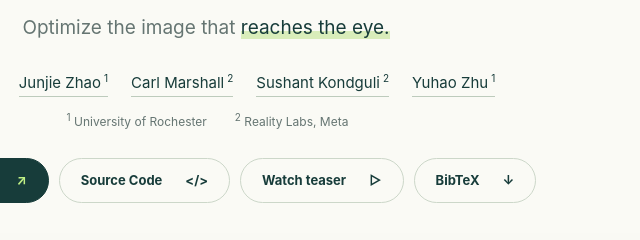
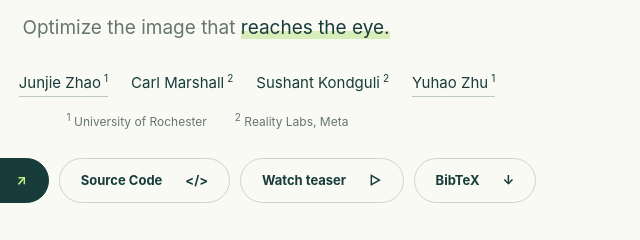
Before and after one commit to linwk20/ControlGS-Web, a plain HTML site: page index.html in a window 1280 px wide. Shown: the part 389-629 px from the top of the page, 434-1074 px from the left. Drawn offline with Linux system fonts and the light colour scheme.

Commit message:
Match PowerGS author links and retain Junjie ORCID

```diff
--- a/index.html
+++ b/index.html
@@ -16,7 +16,7 @@
   <div class="eyebrow"><span class="dot"></span> SIGGRAPH ASIA 2026 <span class="divider">/</span> RESEARCH PROJECT</div>
   <h1>Control<span>GS</span><small>Conditioning Neural Gaussians for<br class="desktop"> Downstream-Processing–Aware XR Rendering</small></h1>
   <p class="hero-line">Optimize the image that <em>reaches the eye.</em></p>
-  <div class="authors"><a href="https://orcid.org/0000-0003-3537-4857">Weikai Lin<sup>1</sup></a><a href="https://orcid.org/0009-0005-6251-8483">Junjie Zhao<sup>1</sup></a><a href="https://orcid.org/0009-0001-7288-5341">Carl Marshall<sup>2</sup></a><a href="https://orcid.org/0000-0002-7295-4626">Sushant Kondguli<sup>2</sup></a><a href="https://orcid.org/0000-0002-2802-0578">Yuhao Zhu<sup>1</sup></a></div>
+  <div class="authors"><a href="https://linwk20.github.io/">Weikai Lin<sup>1</sup></a><a href="https://orcid.org/0009-0005-6251-8483">Junjie Zhao<sup>1</sup></a><span>Carl Marshall<sup>2</sup></span><span>Sushant Kondguli<sup>2</sup></span><a href="https://yuhaozhu.com/">Yuhao Zhu<sup>1</sup></a></div>
   <p class="affiliations"><span><sup>1</sup> University of Rochester</span><span><sup>2</sup> Reality Labs, Meta</span></p>
   <div class="actions"><a class="button primary" href="assets/papers/controlgs.pdf" target="_blank" rel="noopener">Read the paper <span>↗</span></a><a class="button" href="./">Source Code <span>&lt;/&gt;</span></a><a class="button" href="#video">Watch teaser <span>▷</span></a><a class="button" href="#citation">BibTeX <span>↓</span></a></div>
   <div class="video-card" id="video"><div class="video-top"><span><span class="dot"></span> ControlGS in action</span><span>PROJECT TEASER · SOUND AVAILABLE</span></div><video controls playsinline preload="metadata" poster="assets/images/video-poster.jpg"><source src="assets/videos/controlgs-teaser.mp4" type="video/mp4">Your browser does not support video. <a href="assets/videos/controlgs-teaser.mp4">Download the teaser.</a></video><div class="video-caption"><span>From Gaussian primitives to the post-optics image.</span><a href="assets/videos/controlgs-teaser.mp4" download>Download video ↓</a></div></div>
```
Also changed, not shown: 1 other file.
